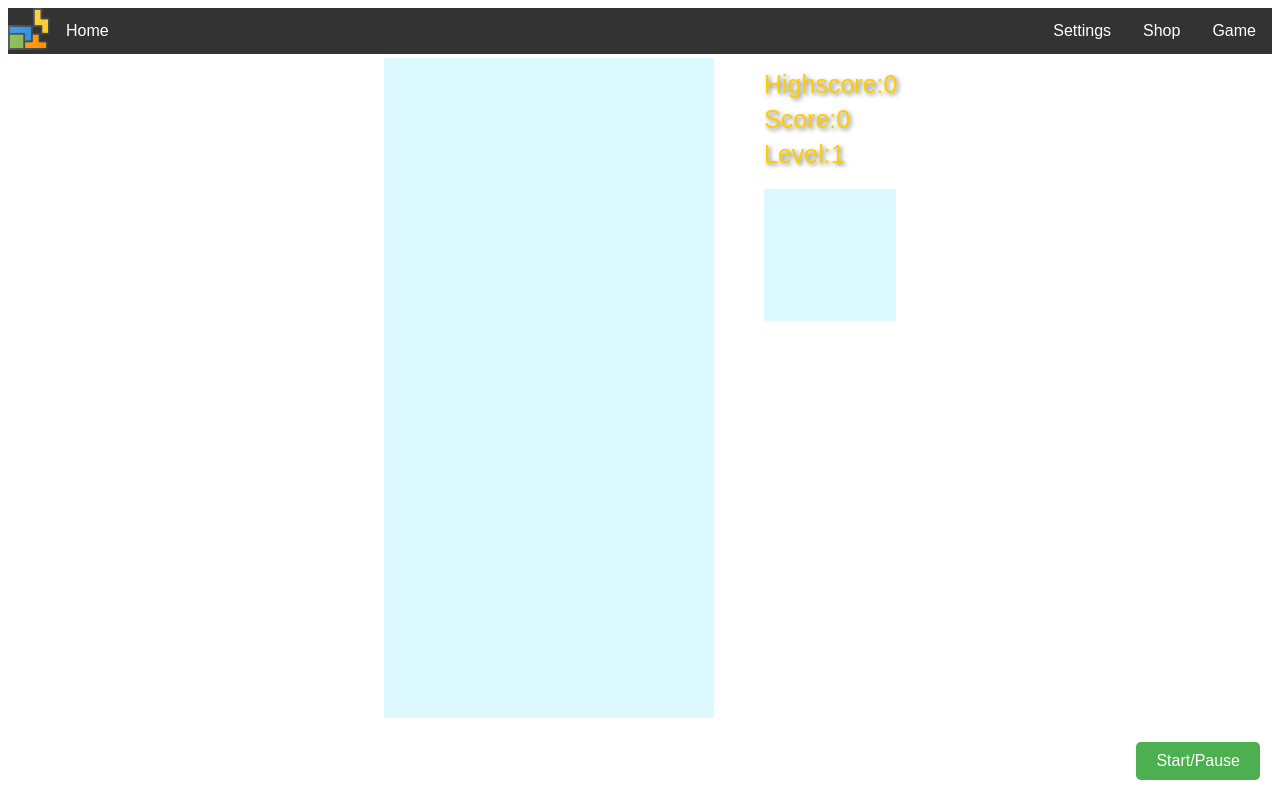
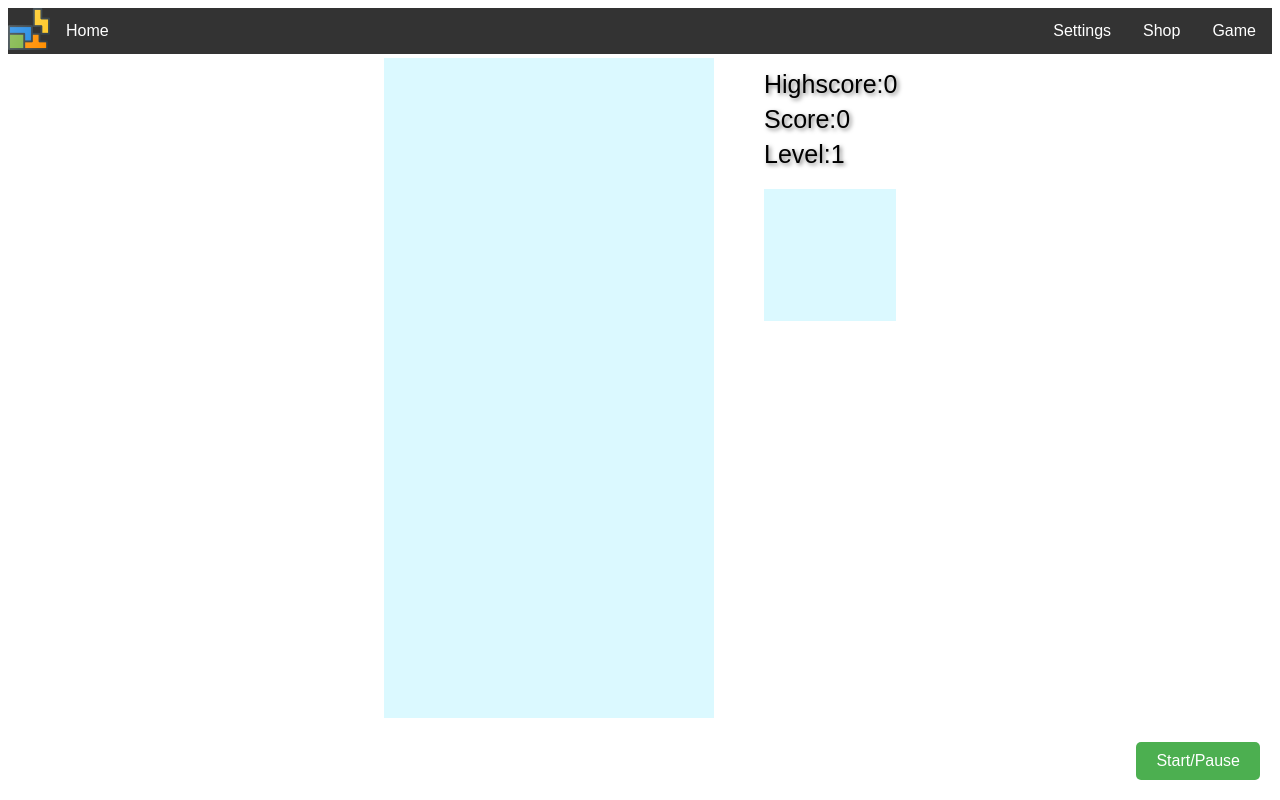
Before and after one commit to Cirrous/tetris-frontend, a Vue app: page /game in a window 1280 px wide. Built offline with nearby package versions, Linux system fonts and the light colour scheme.

Commit message:
design changes on the game

```diff
--- a/src/components/Game.vue
+++ b/src/components/Game.vue
@@ -608,21 +608,21 @@ export default {
 #highscore {
   font-family: Arial, sans-serif;
   font-size: 25px;
-  color: #ffcc00;
+  color: black;
   text-shadow: 2px 2px 4px rgba(0, 0, 0, 0.5);
 }
 
 #score {
   font-family: Arial, sans-serif;
   font-size: 25px;
-  color: #ffcc00;
+  color: black;
   text-shadow: 2px 2px 4px rgba(0, 0, 0, 0.5);
 }
 
 #level {
   font-family: Arial, sans-serif;
   font-size: 25px;
-  color: #ffcc00;
+  color: black;
   text-shadow: 2px 2px 4px rgba(0, 0, 0, 0.5);
 
 }
```
